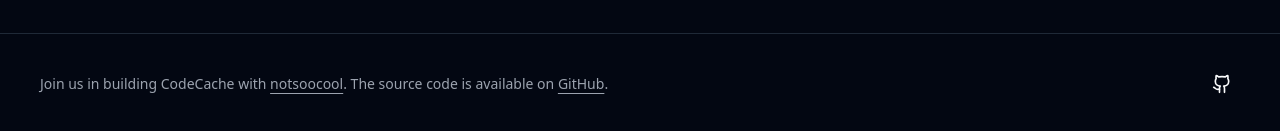
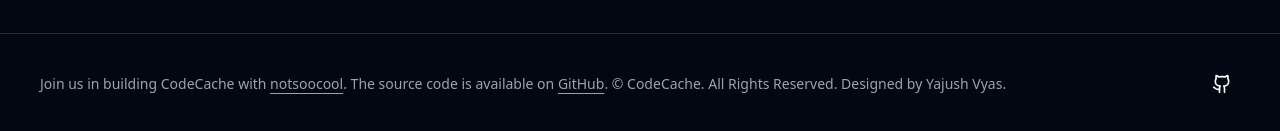
Before and after one commit to notsoocool/codecache, a Next.js app: page /profile in a window 1280 px wide. Shown: the part 666-797 px from the top of the page. Built offline with nearby package versions, Linux system fonts and the light colour scheme; no server answers.

Commit message:
copyright section

```diff
--- a/components/global/footer.tsx
+++ b/components/global/footer.tsx
@@ -26,7 +26,7 @@ export const Footer = () => {
 						>
 							GitHub
 						</a>
-						.
+						. © CodeCache. All Rights Reserved. Designed by Yajush Vyas.
 					</p>
 					<div className="flex items-center justify-center space-x-4 sm:ml-auto sm:justify-end">
 						<Link
```
